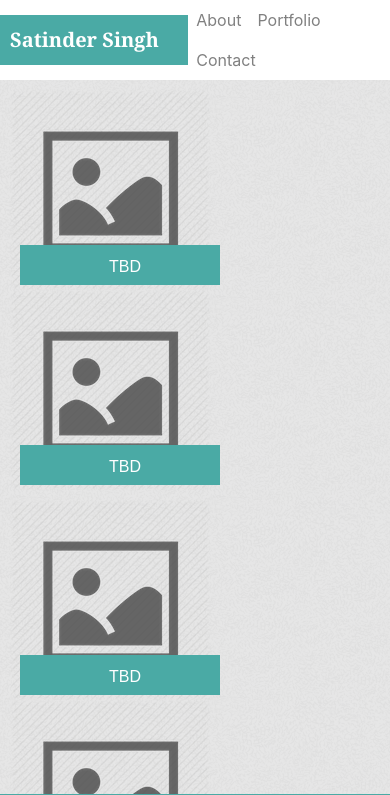
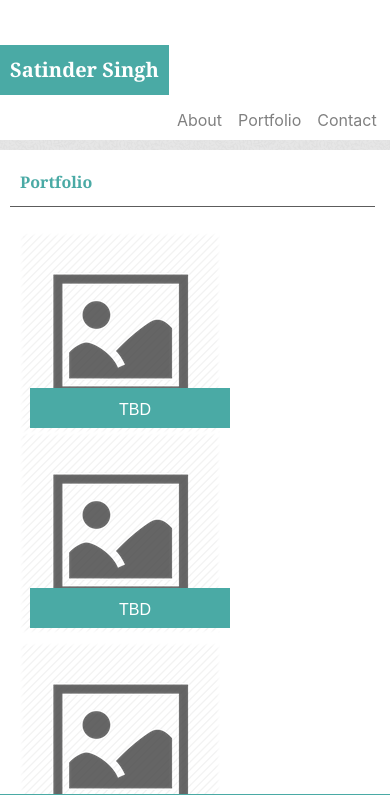
Before and after one commit to sunnycoderdude/my-portfolio, a plain HTML site: page portfolio.html in a window 390 px wide. Shown: the top 795 px of the page. Drawn offline with nearby package versions, Linux system fonts and the light colour scheme.

Commit message:
fixed navbar

```diff
--- a/assets/css/style.css
+++ b/assets/css/style.css
@@ -32,6 +32,16 @@ body {
 }
 
 /* Main Page Styling */
+
+.main-content {
+    color: #777777;
+    margin-top: 10px;
+    padding: 10px 15px 15px 10px;
+    /* min-height: calc(100vh - 50px); */
+    background: #ffffff;
+    border-color: #dddddd;
+    font-family: 'Arial', 'Helvetica Neue', Helvetica, sans-serif;
+}
 
 .name-header {
     font-weight: bold;
@@ -125,18 +135,10 @@ hr {
     color: #777777;
 }
 
-.main-content {
-    color: #777777;
-    margin-top: 10px;
-    padding: 10px 15px 15px 10px;
-    /* min-height: calc(100vh - 50px); */
-    background: #ffffff;
-    border-color: #dddddd;
-    font-family: 'Arial', 'Helvetica Neue', Helvetica, sans-serif;
-}
+
 
 .portfolio-content {
-    min-height: calc(100vh - 180px);
+    /* min-height: calc(100vh - 180px); */
     display: block;
     clear: both;
     margin-left: 200px;
@@ -221,8 +223,22 @@ hr {
 @media screen and (max-width: 768px) {
 
     #top {
-        padding-top: 40px;
-        padding-left: 15px;
+        padding-top: 100px;
+        align-content: center;
+        width: 100%;
+        clear: both;
+        float: left;
+    }
+
+    .nav {
+        width: 100%;
+    }
+
+    .nav-link {
+        align-content: center;
+        width: 100%;
+        clear: both;
+        float: left;
     }
 
     .body {
@@ -233,6 +249,12 @@ hr {
     .container .container-sm .main-content{
         width: 100%;
         margin: 0px 0px 0px 0px;
+    }
+
+    .navbar-brand .name-header {
+        align-content: center;
+        text-align: center;
+        width: 768px;
     }
 
     .navbar .navbar-expand .navbar-fixed-top {
--- a/portfolio.html
+++ b/portfolio.html
@@ -18,25 +18,27 @@
 </head>
 <body>
 
-    <!-- Start Nav -->
-
-    <!-- Navbar -->
-    <div class="navbar navbar-expand navbar-fixed-top">
+<!-- Start Nav -->
+<div class="navbar navbar-expand navbar-inverse navbar-fixed-top">
         <div class="container">
 
         <nav class="navbar-brand name-header">Satinder Singh</nav>
 
-            <div class="ml-auto">
-                <ul class="nav navbar-nav flex-md-row list-inline center-block text-center">
+                <ul class="nav navbar-nav navbar-right" id="top">
                     <li><a class="nav-link" href="index.html">About</a></li>
                     <li><a class="nav-link" href="portfolio.html">Portfolio</a></li>
                     <li><a class="nav-link" href="contact.html">Contact</a></li>
                 </ul>
-            </div>
 
         </div>
     </div>
-    <!-- End navbar -->
+    <!-- End Nav -->
+
+    <div class="container main-content">
+
+    <header class="main-body-header">Portfolio</header>
+
+    <hr>
 
     <div class="container">
         <div class="row">
@@ -85,6 +87,7 @@
 
     </div>
 
+    </div>
     <div class="footer">
         <p>® Copyright</p>
     </div>
```
Also changed, not shown: contact.html (+4 -9 lines), index.html (+2 -2 lines).
